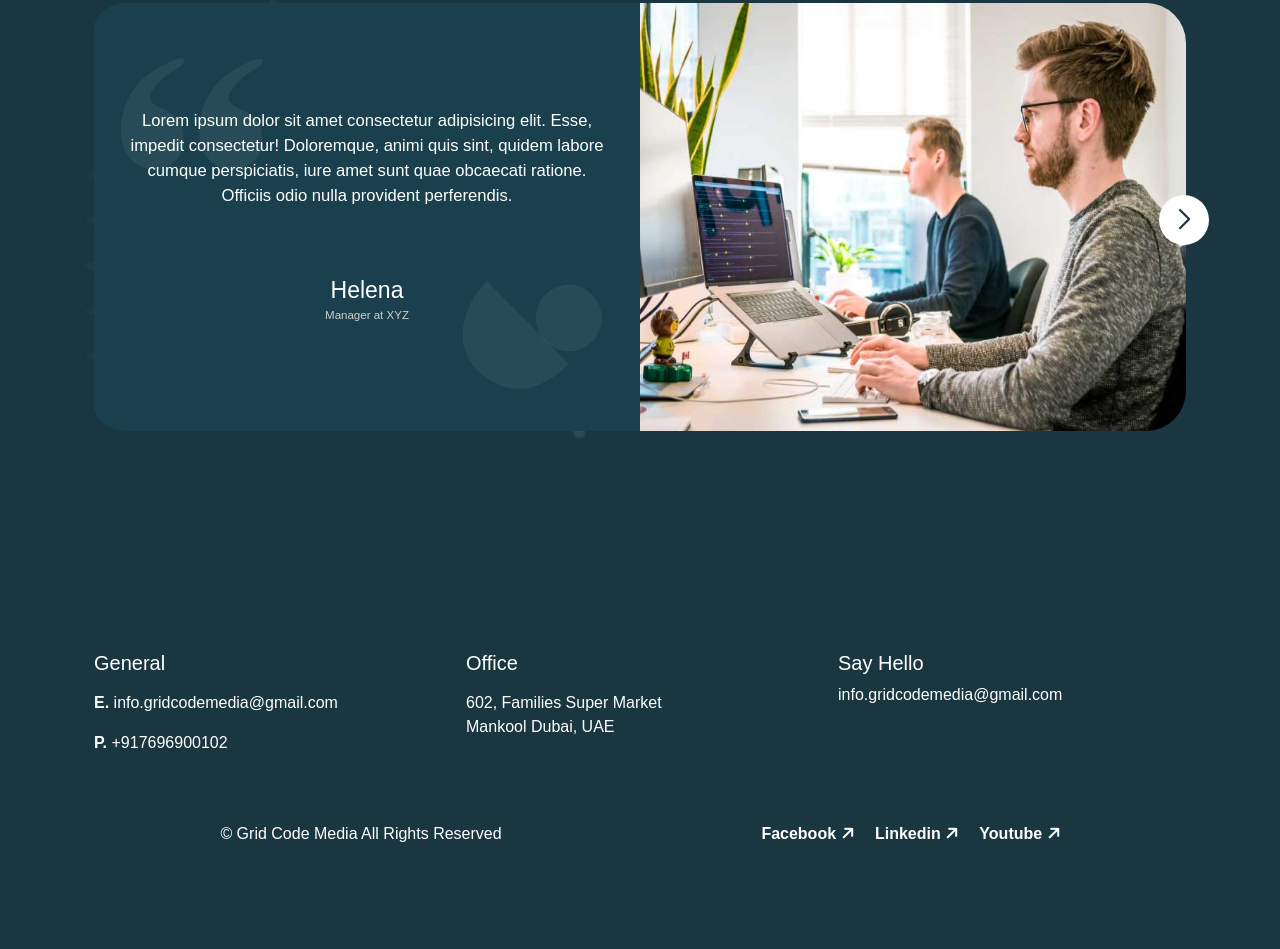
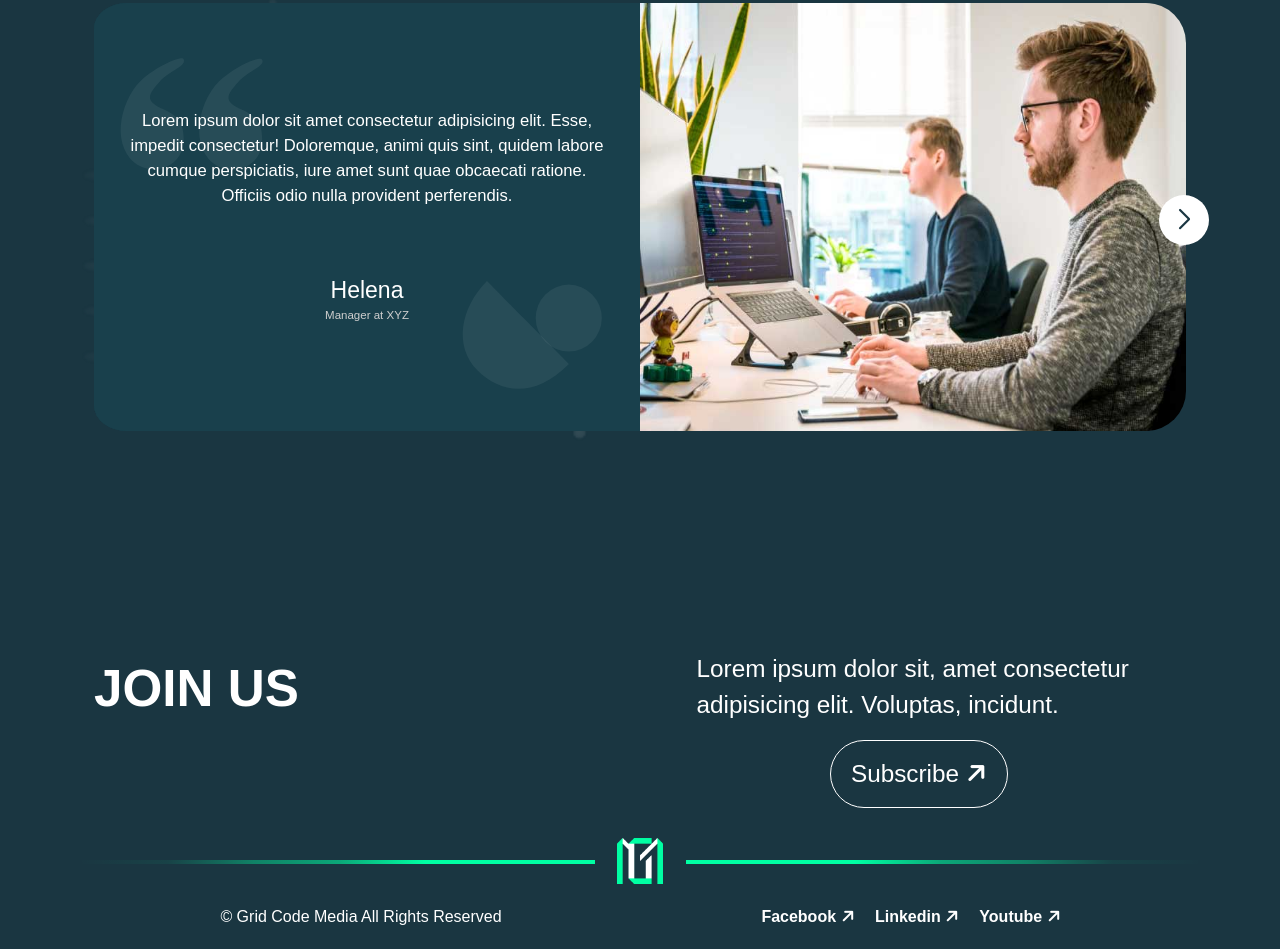
Before and after one commit to Mukan41/gcm, a plain HTML site: page index.html in a window 1280 px wide. Shown: the part 4054-5003 px from the top of the page. Before the commit the page ends 4920 px from the top, so only its background shows below. Drawn offline with nearby package versions, Linux system fonts and the light colour scheme.

Commit message:
footer designed

```diff
--- a/css/nstyle.css
+++ b/css/nstyle.css
@@ -341,6 +341,54 @@ footer {
     color: var(--green-dark);
 }
 
+
+
+
+
+.ftr-subscribe-btn{
+    border: 1px solid var(--white);
+    background-color: transparent;
+    color: var(--white);
+    border-radius: 50px;
+    padding: 15px 20px;
+    font-size: calc(.8rem + .9vw);
+    font-weight: 400;
+    transition: .3s;
+}
+.ftr-subscribe-btn i{
+    transform:rotate(-45deg);
+    transition: .3s;
+}
+.ftr-subscribe-btn:hover{
+    border: 1px solid var(--green-dark);
+    background-color: transparent;
+    color: var(--green-dark);
+}
+.ftr-subscribe-btn:hover i{
+    transform:rotate(-45deg) translate(6px,-2px);
+}
+.ftr-gcm-logo{
+    max-width: 50%;
+}
+.ftr-gcm-logo-wrapper{
+    z-index: 2;
+    background-color: var(--background-color);
+}
+.ftr-gcm-logo-container{
+    position: relative;
+}
+.ftr-gcm-logo-container::before{
+    content: "";
+    height: 3.5px;
+    width: 100%;
+    position: absolute;
+    top: 48%;
+    left: 0;
+    right: 0;
+    background-image: linear-gradient(to right,#00ffa301, #00ffa310, #00ffa360, #00ffa390, #00ffa3, #00ffa3, #00ffa3, #00ffa3, #00ffa3, #00ffa3, #00ffa390, #00ffa360, #00ffa310,#00ffa301);;
+    z-index: 1;
+}
+
 @media (max-width:992px) {
     .header-button {
         display: none;
@@ -355,4 +403,11 @@ footer {
     .gcm-logo {
         max-width: 20%
     }
+    .ftr-heading{
+        text-align: center;
+        margin-bottom: 25px;
+    }
+    .ftr-sub-heading{
+        text-align: center;
+    }
 }
--- a/index.html
+++ b/index.html
@@ -696,23 +696,29 @@
     <footer>
         <div class="container">
             <div class="row justify-content-between footer-info-content">
-                <div class="col-sm-6 col-md-4 col-12">
-                    <p class="h5 mb-3">General</p>
-                    <p><b>E.</b> info.gridcodemedia@gmail.com</p>
-                    <p><b>P.</b> +917696900102</p>
+                <div class="col-sm-6 col-12">
+                    <p class="sections-main-heading ftr-heading">JOIN US</p>
                 </div>
-                <div class="col-sm-6 col-md-4  col-12">
-                    <p class="h5 mb-3">Office</p>
-                    <p>602, Families Super Market<br>Mankool Dubai, UAE</p>
-                </div>
-                <div class="col-sm-12 col-md-4 col-12 d-flex">
-                    <div class="col-6">
-                        <p class="h5">Say Hello</p>
-                        <p class="fs-6">info.gridcodemedia@gmail.com</p>
+                <div class="col-sm-6  col-12">
+                    <div class="col-md-10 col-sm-12 mx-auto d-flex justify-content-center align-items-center flex-column">
+                        <p class="sections-sub-heading ftr-sub-heading">Lorem ipsum dolor sit, amet consectetur adipisicing elit. Voluptas, incidunt.</p>
+                        <button class="ftr-subscribe-btn">Subscribe
+                            <i class="fa-solid fa-arrow-right fa-rotate-by"
+                                ></i>
+                        </button>
                     </div>
 
                 </div>
             </div>
+
+<div class="row ftr-gcm-logo-container">
+    <div class="col-sm-12 col-12 d-flex align-items-center justify-content-center">
+        <div class="col-sm-1 col-3 mx-auto ftr-gcm-logo-wrapper d-flex justify-content-center align-items-center">
+            <img class="ftr-gcm-logo" src="./assets/images/Group-8.png" alt="grid code media">
+        </div>
+    </div>
+</div>
+
             <div class="row justify-content-between footer-copyright-content">
                 <div class="col-sm-6 col-12 my-2 text-center">&#169 Grid Code Media All Rights Reserved</div>
                 <div class="col-sm-6 col-12 my-2 fw-bold text-center">
```
Also changed, not shown: assets/images/0_M4bxiCIjcTK-2Xr6.jpg (added).
